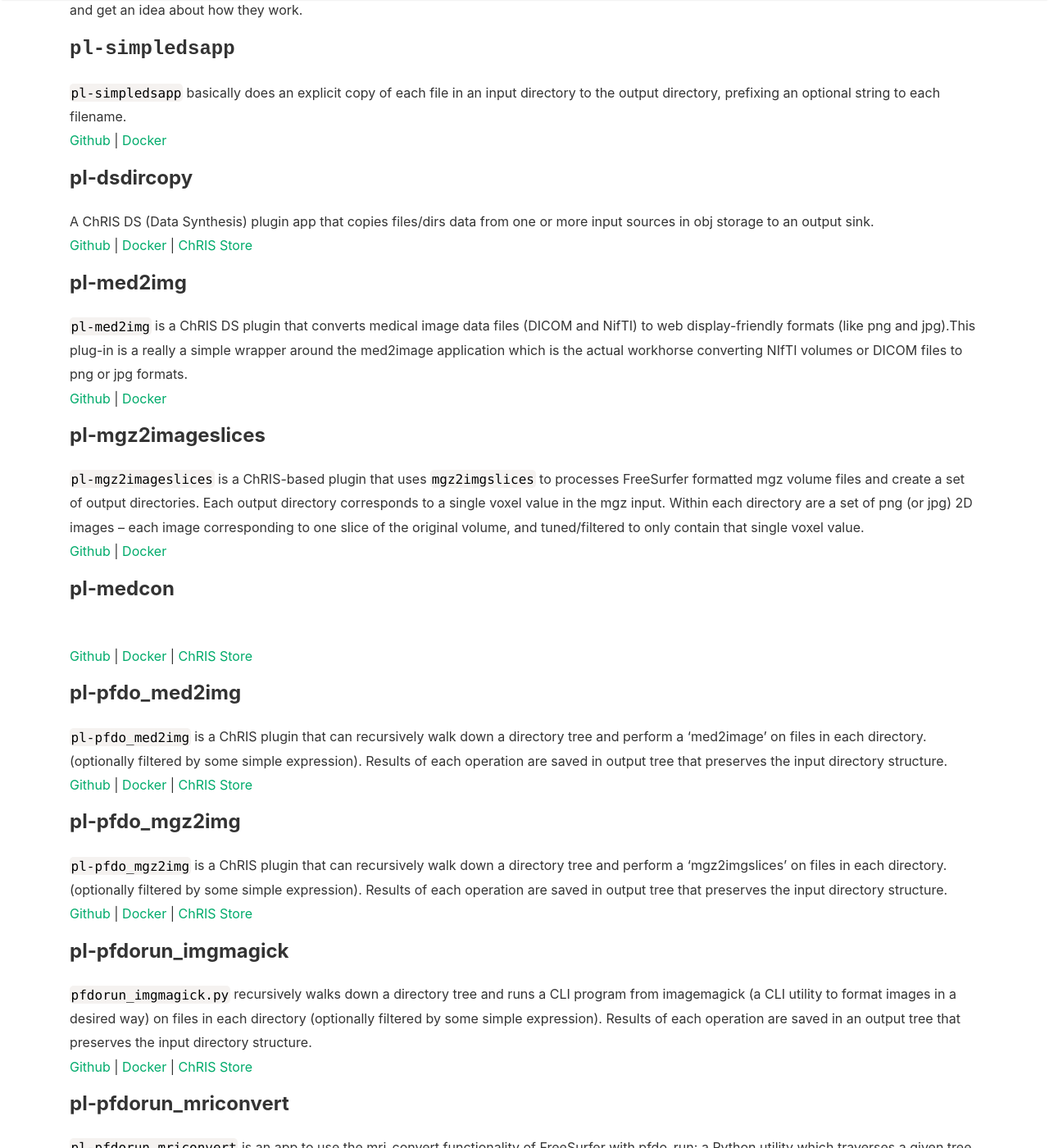
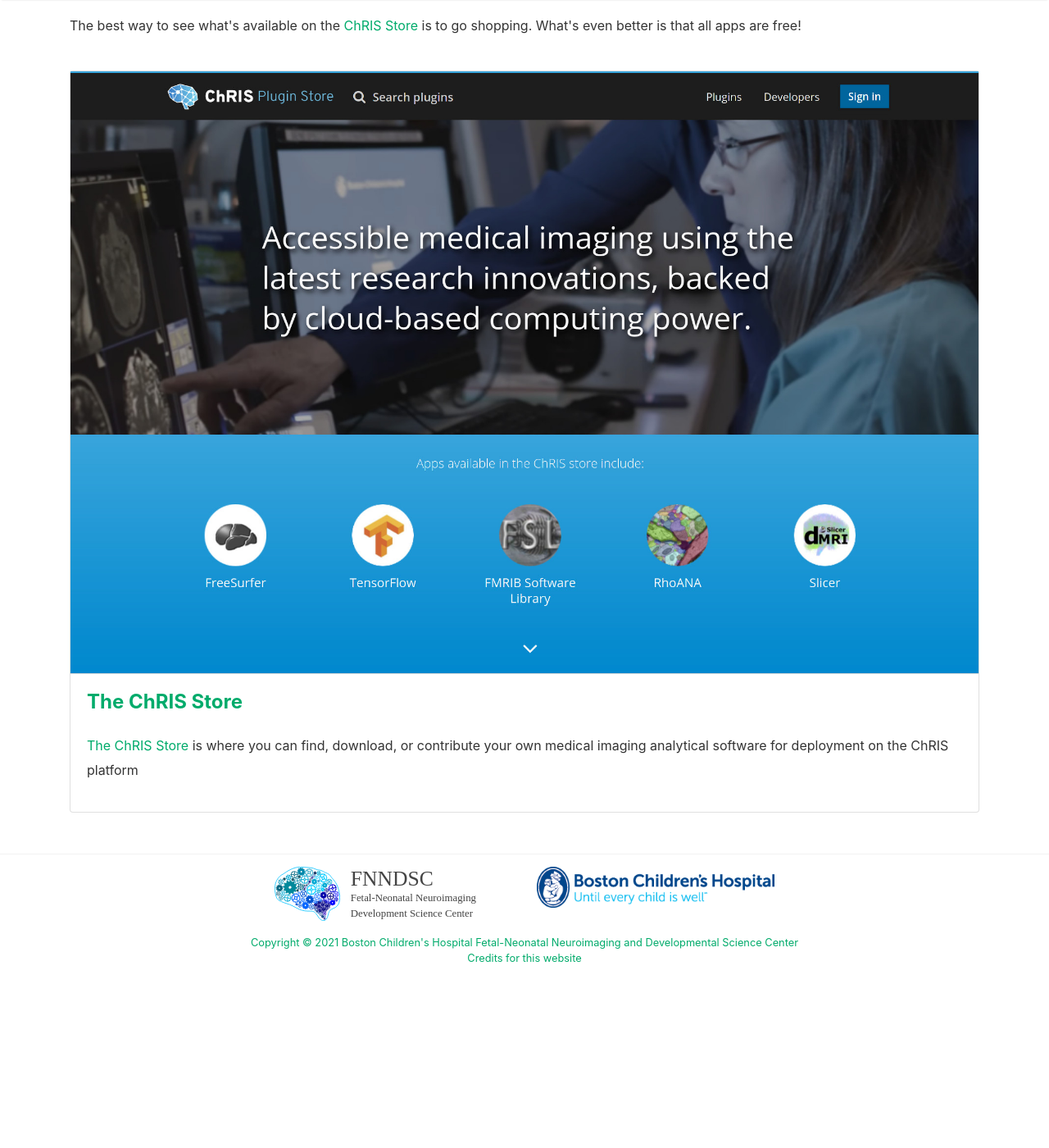
Before and after one commit to FNNDSC/website-old, a Jekyll site: the page built from _pages/plugins.md, in a window 1280 px wide and 1400 px high, scrolled down 266 px. Shown: the whole window at 82% size. Built offline with Jekyll 4.4.1, drawn with Linux system fonts in a browser that asks for light colours; nearby versions of some CDN libraries; some web fonts are replaced; a style sheet for code colours, icons or effects is not loaded; after the commit the page ends 1519 px from its top, so only the background shows below that; some of the changed text lies outside the part shown.

Commit message:
Plugins page now shows and links to chrisstore.co

```diff
--- a/_pages/plugins.md
+++ b/_pages/plugins.md
@@ -1,9 +1,29 @@
 ---
 layout: page
-title: Plugins for ChRIS
+title: ChRIS Plugins
 permalink: /plugins
 ---
 
+<h5>Let's go browsing!</h5>
+<p>
+The best way to see what's available on the <a href="https://chrisstore.co/"> ChRIS Store</a> is to go shopping. What's even better is that all apps are free!
+</p>
+
+<div class="card-deck front">
+  <div class="card">
+         <div class="card-header">
+           <img style="height: 100%; width: 100%;" src="/assets/images/thumb_chris-store.jpg" />
+       </div>
+    <div class="card-body">
+           <h4 class="card-title"><a href="https://chrisstore.co/">The ChRIS Store</a></h4>
+      <p class="card-text"><a href="https://chrisstore.co/">The ChRIS Store</a> is where you can find, download, or contribute your own medical imaging analytical software for deployment on the ChRIS platform
+      </p>
+    </div>
+  </div>
+</div>
+
+
+<!--
 Here is a list of the plugins that have been created be some of our developers using the simple ChRIS cookiecutter application.
 Have a look at them and get an idea about how they work.
 
@@ -46,3 +66,4 @@
 <h4>pl-heatmap</h4>
 A ChRIS DS plugin that compares two different image sets and generates useful difference image data and metrics.<br>
 <a href="https://github.com/FNNDSC/pl-heatmap">Github</a> | <a href="https://hub.docker.com/repository/docker/fnndsc/pl-heatmap">Docker</a> | <a href="https://chrisstore.co/plugin/52">ChRIS Store</a>
+-->
```
